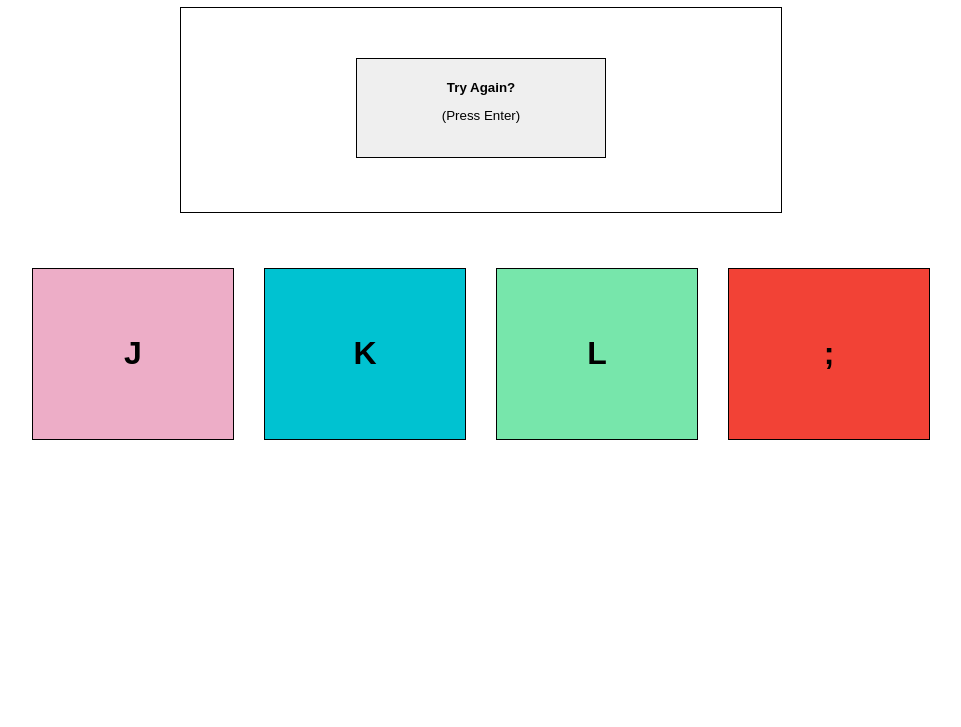
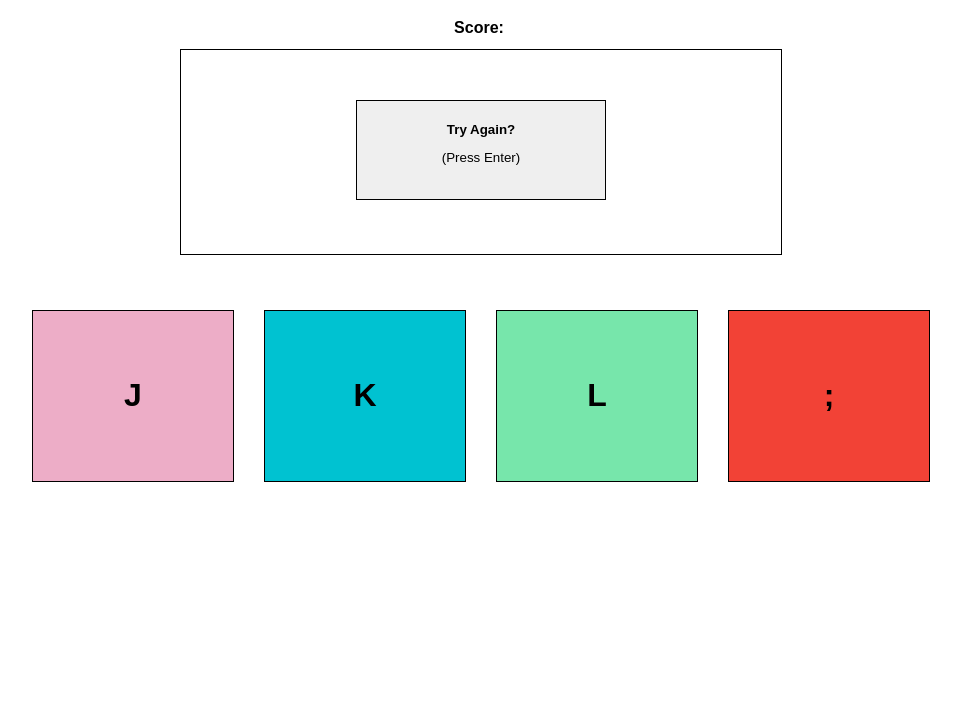
Before and after one commit to JoeyHoellerich/paintNrun_TS, a plain HTML site: page index.html in a window 1280 px wide. Shown: the part 73-800 px from the top of the page, without its empty margins (159-1120 px from the left). Drawn offline with Linux system fonts and the light colour scheme.

Commit message:
added HTML scoreboard

```diff
--- a/index.html
+++ b/index.html
@@ -10,9 +10,13 @@
 <body>
     <!-- Game Title -->
     <h1>Paint 'N Run!</h1>
+    <!-- Div to Hold User Score -->
+    <div id="score">
+        <div id="scoreText">Score:</div>
+        <div id="scoreNum"></div>
+    </div>
     <!-- Div that will hold main game & elements -->
     <div id="game"></div>
-    <!-- <div id="tiles"></div> -->
     <!-- Div to hold paint buttons -->
     <div id="paintContainer">
         <div class="paint" id="paint1">
--- a/style.css
+++ b/style.css
@@ -46,6 +46,20 @@ h1 {
     left: 175px;
     top: 50px;
     border: 1px solid black;
+}
+
+#score {
+    display: flex;
+    justify-content: center;
+    padding: 10px;
+    font-family: sans-serif;
+    font-weight: bold;
+    text-align: center;
+    color: black;
+}
+
+#score > * {
+    padding: 2px;
 }
 
 /* TILES */
@@ -214,6 +228,6 @@ h1 {
         left: 600px;
     }
     100% {
-        left: -60px;
+        left: -80px;
     }
 }
```
Also changed, not shown: app.js (+5 -8 lines).
